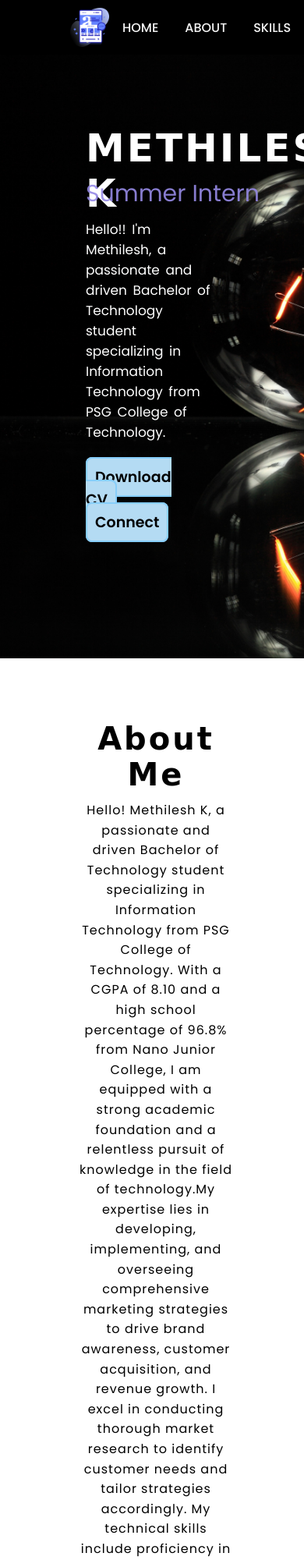
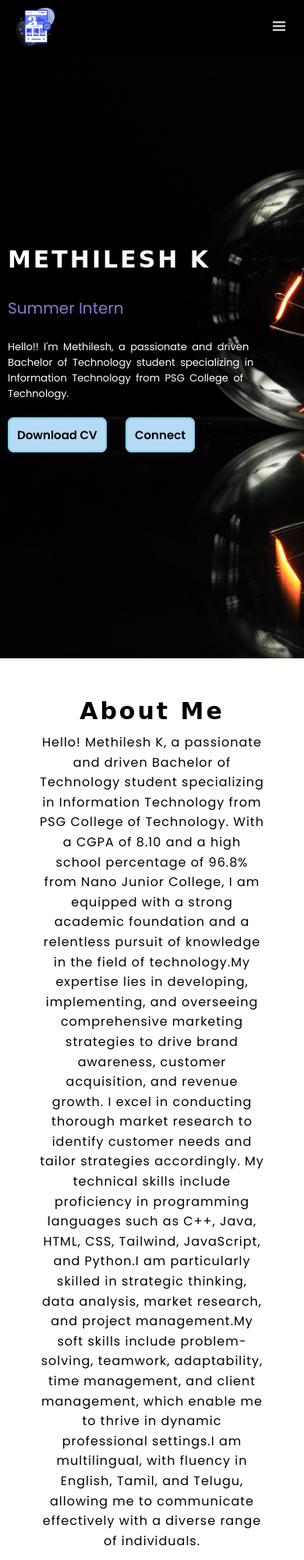
Before and after one commit to Methilesh31/JS_portfolio, a plain HTML site: page index.html in a window 390 px wide. Shown: the top 2000 px of the page at 78% size. Drawn offline with nearby package versions, Linux system fonts and the light colour scheme; a web font is replaced by a local one.

Commit message:
Modified style.css

```diff
--- a/styles.css
+++ b/styles.css
@@ -2,8 +2,7 @@
 @import url('https://fonts.googleapis.com/css2?family=Playwrite+NG+Modern:wght@100..400&display=swap');
 @import url('https://fonts.googleapis.com/css2?family=Rancho&display=swap');
 
-
-*{
+* {
     margin: 0;
     padding: 0;
     box-sizing: border-box;
@@ -12,16 +11,16 @@
     list-style: none;
 }
 
-body{
+body {
     overflow-x: hidden;
 }
 
 /* HEADER */
 
-header{
+header {
     position: fixed;
     width: 100%;
-    top:0;
+    top: 0;
     right: 0;
     display: flex;
     justify-content: space-between;
@@ -31,32 +30,33 @@ header{
     background-color: rgb(0, 0, 0);
 }
 
-.logo{
+.logo {
     display: flex;
     justify-content: center;
     align-items: center;
     font-size: 2rem;
 }
 
-.logo img{
+.logo img {
     width: 50px;
     height: 50px;
 }
 
-.menu-icon{
+.menu-icon {
     font-size: 24px;
     z-index: 10001;
     cursor: pointer;
     display: none;
+    color: whitesmoke;
 }
 
 /* NAV-BAR */
 
-.nav-bar{
+.nav-bar {
     display: flex;
 }
 
-.nav-bar a{
+.nav-bar a {
     padding: 5px 17px;
     font-size: 1rem;
     text-transform: uppercase;
@@ -66,35 +66,35 @@ header{
     color: whitesmoke;
 }
 
-.nav-bar a:hover{
+.nav-bar a:hover {
     color: rgb(4, 48, 66);
     background-color: rgb(255, 255, 255);
     border-radius: 50px;
 }
 
-section{
+section {
     padding: 80px 100px;
     transform: translateX(400%);
     transition: transform 1.5s ease-in-out;
 }
 
-section:nth-of-type(odd){
+section:nth-of-type(odd) {
     transform: translateX(-400%);
 }
 
-section:nth-of-type(even){
+section:nth-of-type(even) {
     transform: translateX(-400%);
 }
 
-section.show{
+section.show {
     transform: translateX(0);
 }
 
 /* animation */
 
-/* HOME  SECTION */
+/* HOME SECTION */
 
-.home{
+.home {
     width: 100%;
     min-height: 100vh;
     background-image: url(images/bgimg.jpg);
@@ -108,12 +108,12 @@ section.show{
     overflow: clip;
 }
 
-.home-text{
+.home-text {
     max-width: 750px;
     padding: 10px 10px;
 }
 
-.home-text h1{
+.home-text h1 {
     position: absolute;
     font-size: 50px;
     letter-spacing: 3px;
@@ -123,15 +123,15 @@ section.show{
     font-family: "Rancho", cursive;
 }
 
-.home-text h3{
-    position:absolute;
+.home-text h3 {
+    position: absolute;
     font-size: 30px;
     margin-top: 65px;
     color: rgba(150, 138, 229, 0.9);
     font-weight: 400;
 }
 
-.home-text p{
+.home-text p {
     font-size: 17px;
     color: white;
     margin-top: 115px;
@@ -139,15 +139,15 @@ section.show{
     word-spacing: 3px;
 }
 
-.home-text .btn{
+.home-text .btn {
     margin-top: 25px;
 }
 
-.home-text .btn .resume{
+.home-text .btn .resume {
     margin-right: 20px;
 }
 
-.home-text .btn a{
+.home-text .btn a {
     height: 100%;
     background: rgb(180, 219, 243);
     border: 2px solid lightskyblue;
@@ -161,23 +161,22 @@ section.show{
     transition: all;
 }
 
-.home-text .btn a:hover{
+.home-text .btn a:hover {
     background-color: black;
     color: white;
     transition: ease-in 0.4s;
 }
 
+/* ABOUT SECTION */
 
-/* ABOUT  SECTION */
-
-.about{
+.about {
     display: grid;
-    grid-template-columns: repeat(auto-fit , minmax(200px , auto));
+    grid-template-columns: repeat(auto-fit, minmax(200px, auto));
     align-items: center;
     gap: 30px;
 }
 
-.about .about-text h1{
+.about .about-text h1 {
     font-family: "Rancho", cursive;
     font-size: 40px;
     text-align: center;
@@ -185,7 +184,7 @@ section.show{
     letter-spacing: 3px;
 }
 
-.about .about-text p{
+.about .about-text p {
     letter-spacing: 1px;
     line-height: 1.6;
     inset-inline: 10px 50px;
@@ -194,17 +193,16 @@ section.show{
     text-align: center;
 }
 
-.about .about-img img{
+.about .about-img img {
     border: 1px solid black;
     border-radius: 10px;
     height: 75%;
     width: 80%;
 }
 
+/* SKILLS SECTION */
 
-/* SKILLS  SECTION */
-
-.skills .skills-text h1{
+.skills .skills-text h1 {
     font-family: "Rancho", cursive;
     font-size: 40px;
     text-align: center;
@@ -212,7 +210,7 @@ section.show{
     letter-spacing: 3px;
 }
 
-.skills .skills-text p{
+.skills .skills-text p {
     letter-spacing: 1px;
     line-height: 1.6;
     inset-inline: 10px 50px;
@@ -221,15 +219,15 @@ section.show{
     text-align: center;
 }
 
-.skills .skills-container{
+.skills .skills-container {
     display: grid;
-    grid-template-columns: repeat(auto-fit , minmax(300px , auto));
+    grid-template-columns: repeat(auto-fit, minmax(300px, auto));
     gap: 1.5rem;
     margin-top: 2rem;
-    cursor: pointer;;
+    cursor: pointer;
 }
 
-.skills-container .skill{
+.skills-container .skill {
     display: flex;
     flex-direction: column;
     justify-content: center;
@@ -240,12 +238,12 @@ section.show{
     transition: all ease .2s;
 }
 
-.skills-container .skill:hover{
+.skills-container .skill:hover {
     box-shadow: 5px 5px 15px 5px rgba(13, 36, 36, 0.15);
-    transform:scale(1.1);
+    transform: scale(1.1);
 }
 
-.skills-container .skill img{
+.skills-container .skill img {
     width: 100%;
     height: 250px;
     object-fit: contain;
@@ -256,7 +254,7 @@ section.show{
     vertical-align: top;
 }
 
-.skills-container .skill .skill-content{
+.skills-container .skill .skill-content {
     display: flex;
     flex-direction: column;
     align-items: center;
@@ -267,13 +265,13 @@ section.show{
 
 /* PROJECTS SECTION */
 
-.projects .projects-text{
+.projects .projects-text {
     display: flex;
     align-items: center;
     gap: 100px;
 }
 
-.projects h1{
+.projects h1 {
     font-family: "Rancho", cursive;
     font-size: 40px;
     text-align: center;
@@ -281,7 +279,7 @@ section.show{
     letter-spacing: 3px;
 }
 
-.projects .projects-text p{
+.projects .projects-text p {
     letter-spacing: 1px;
     line-height: 1.6;
     inset-inline: 10px 50px;
@@ -292,15 +290,14 @@ section.show{
 
 /* FOOTER SECTION */
 
-.footer{
-    color:black;
+.footer {
+    color: black;
     padding: 0 100px;
     overflow: auto;
     background-color: rgba(185, 167, 167, 0.5);
-
 }
 
-.footer h1{
+.footer h1 {
     font-family: "Rancho", cursive;
     font-size: 40px;
     text-align: center;
@@ -308,40 +305,40 @@ section.show{
     letter-spacing: 3px;
 }
 
-.contact{
+.contact {
     display: grid;
-    grid-template-columns: repeat(auto-fit , minmax(200px , auto));
+    grid-template-columns: repeat(auto-fit, minmax(200px, auto));
     padding: 5px;
 }
 
-.contact p{
+.contact p {
     padding: 5px;
 }
 
-.details{
+.details {
     display: flex;
     flex-direction: column;
     row-gap: 0.5rem;
     padding: 5px 20px;
 }
 
-.details span{
+.details span {
     display: flex;
     align-items: center;
 }
 
-.details a{
+.details a {
     color: black;
     text-decoration: none;
     font-size: 16px;
 }
 
-.details i{
+.details i {
     font-size: 20px;
     margin-right: 1rem;
 }
 
-.social{
+.social {
     display: flex;
     flex-direction: column;
     row-gap: 0.5rem;
@@ -349,24 +346,199 @@ section.show{
     color: whitesmoke;
 }
 
-.social span{
+.social span {
     display: flex;
     align-items: center;
 }
 
-.social a{
-    color:black;
+.social a {
+    color: black;
     text-decoration: none;
     font-size: 16px;
 }
 
-.social i{
-    font-size: 15px;
+.social i {
+    font-size: 20px;
     margin-right: 1rem;
 }
 
-.copyright{
-    padding: 20px;
-    text-align: center;
-    background-color: rgb(223, 205, 183);
+.text {
+    display: flex;
+    flex-direction: column;
+    row-gap: 0.5rem;
+    padding: 5px 20px;
 }
+
+.text p {
+    font-size: 14px;
+}
+
+.hr {
+    margin: 1rem 0;
+}
+
+@keyframes right {
+    0% {
+        opacity: 0;
+        transform: translateX(150px);
+    }
+
+    100% {
+        opacity: 1;
+        transform: translateX(0);
+    }
+}
+
+@keyframes left {
+    0% {
+        opacity: 0;
+        transform: translateX(-150px);
+    }
+
+    100% {
+        opacity: 1;
+        transform: translateX(0);
+    }
+}
+
+/* MEDIA QUERIES */
+
+@media (max-width: 991px) {
+    header {
+        padding: 10px 50px;
+    }
+
+    .nav-bar {
+        position: fixed;
+        width: 100%;
+        height: 100vh;
+        top: 0;
+        right: -100%;
+        display: flex;
+        justify-content: center;
+        flex-direction: column;
+        text-align: center;
+        background: black;
+        transition: .5s;
+    }
+
+    .nav-bar a {
+        padding: 10px 30px;
+        margin: 40px 0;
+        font-size: 25px;
+    }
+
+    .nav-bar a:hover {
+        background-color: black;
+        color: white;
+        transition: ease-in 0.4s;
+    }
+
+    .nav-bar.show {
+        right: 0;
+    }
+
+    .menu-icon {
+        display: block;
+    }
+
+    section {
+        padding: 60px 50px;
+    }
+
+    .home {
+        padding: 100px 0 60px 0;
+    }
+
+    .about,
+    .skills,
+    .projects,
+    .footer {
+        padding: 50px 50px;
+    }
+
+    .about .about-text p,
+    .skills .skills-text p,
+    .projects .projects-text p {
+        inset-inline: 10px 30px;
+    }
+
+    .footer {
+        padding: 50px 50px;
+    }
+}
+
+@media (max-width: 768px) {
+    .home-text h1 {
+        font-size: 40px;
+    }
+
+    .home-text h3 {
+        font-size: 25px;
+    }
+
+    .home-text p {
+        font-size: 15px;
+    }
+
+    .home-text .btn a {
+        font-size: 17px;
+    }
+
+    .about .about-text h1,
+    .skills .skills-text h1,
+    .projects h1,
+    .footer h1 {
+        font-size: 35px;
+    }
+
+    .skills-container {
+        grid-template-columns: 1fr;
+    }
+
+    .about .about-text p,
+    .skills .skills-text p,
+    .projects .projects-text p {
+        inset-inline: 10px 20px;
+    }
+
+    .projects .projects-text {
+        flex-direction: column;
+        gap: 20px;
+    }
+}
+
+@media (max-width: 576px) {
+    header {
+        padding: 10px 20px;
+    }
+
+    .home-text h1 {
+        font-size: 30px;
+    }
+
+    .home-text h3 {
+        font-size: 20px;
+    }
+
+    .home-text p {
+        font-size: 13px;
+    }
+
+    .home-text .btn a {
+        font-size: 15px;
+    }
+
+    .about .about-text h1,
+    .skills .skills-text h1,
+    .projects h1,
+    .footer h1 {
+        font-size: 30px;
+    }
+
+    .about .about-text p,
+    .skills .skills-text p,
+    .projects .projects-text p {
+        inset-inline: 10px;
+    }
+}
```
